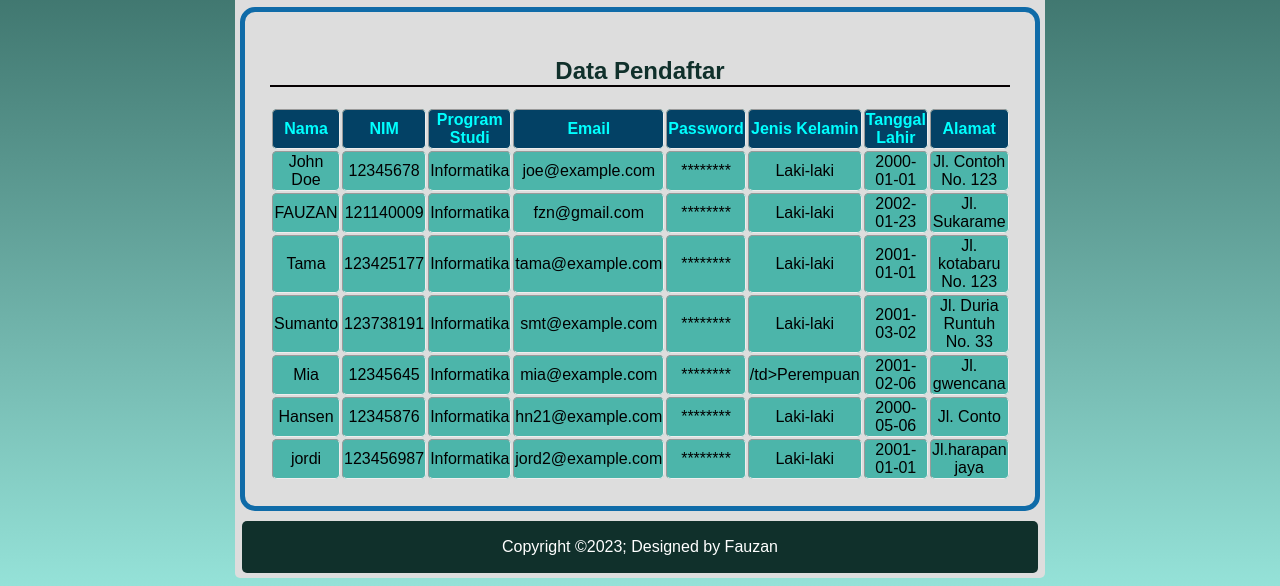
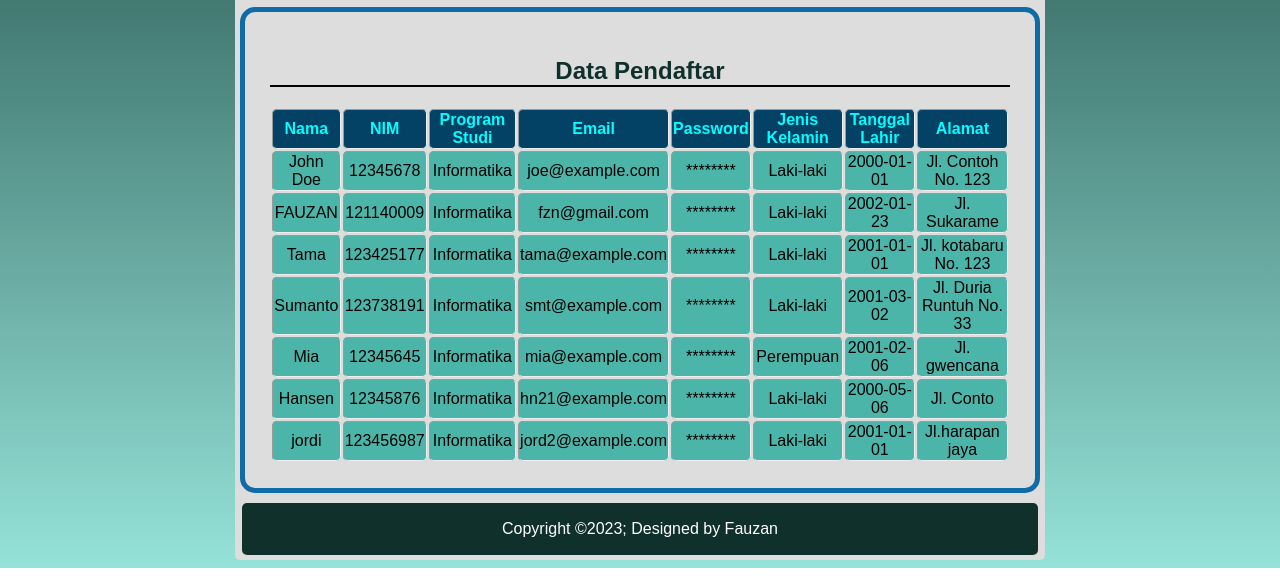
Before and after one commit to Fauzan-121140009/121140009-FAUZAN.github.io, a plain HTML site: page tabel.html in a window 1280 px wide. Shown: the part 321-907 px from the top of the page. Drawn offline with Linux system fonts and the light colour scheme.

Commit message:
Update tabel.html

```diff
--- a/tabel.html
+++ b/tabel.html
@@ -78,7 +78,7 @@
                     <td>Informatika</td>
                     <td>mia@example.com</td>
                     <td>********</td>
-                    <td>/td>Perempuan</td>
+                    <td>Perempuan</td>
                     <td>2001-02-06</td>
                     <td>Jl. gwencana</td>
                 </tr>
```
